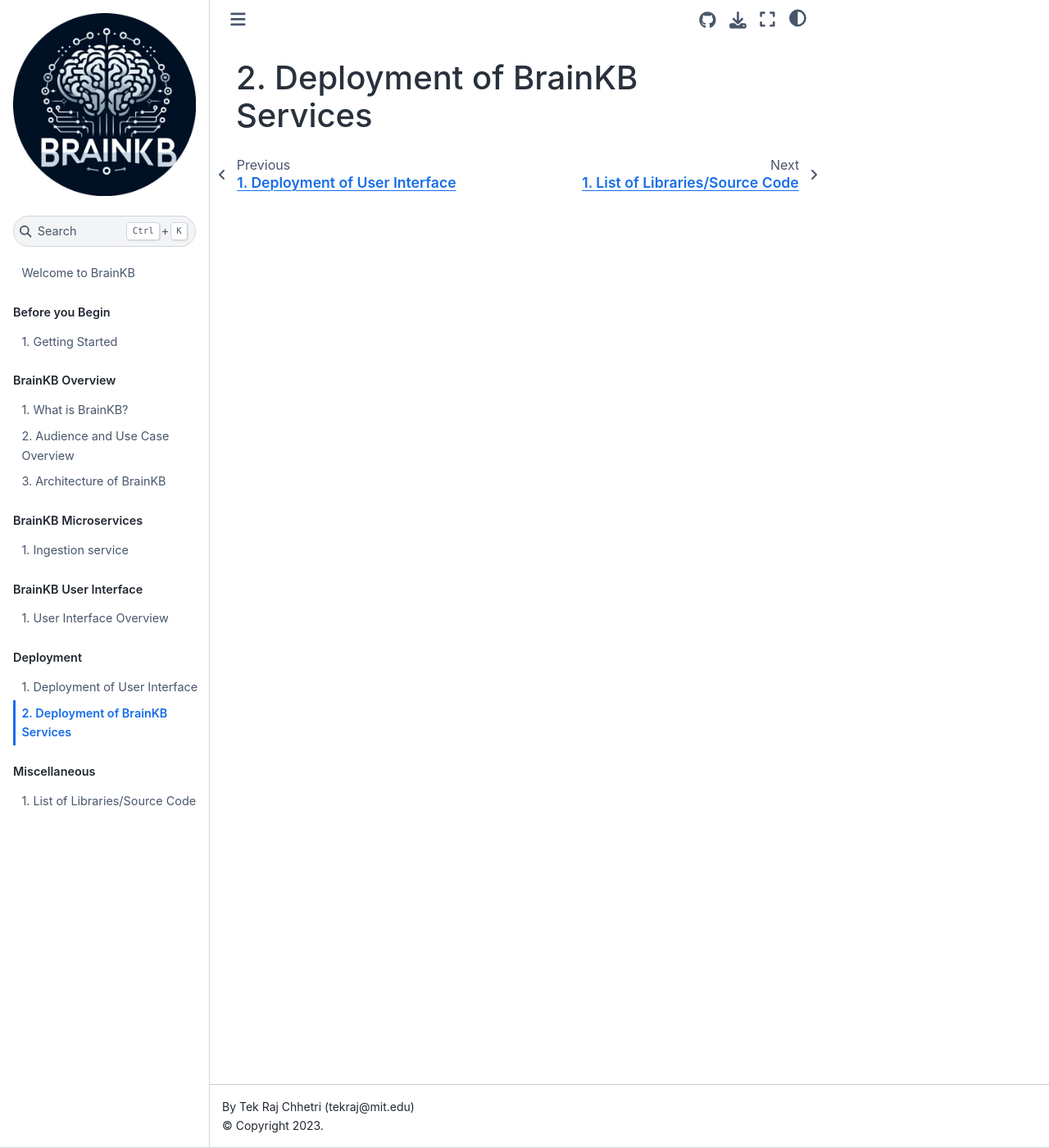
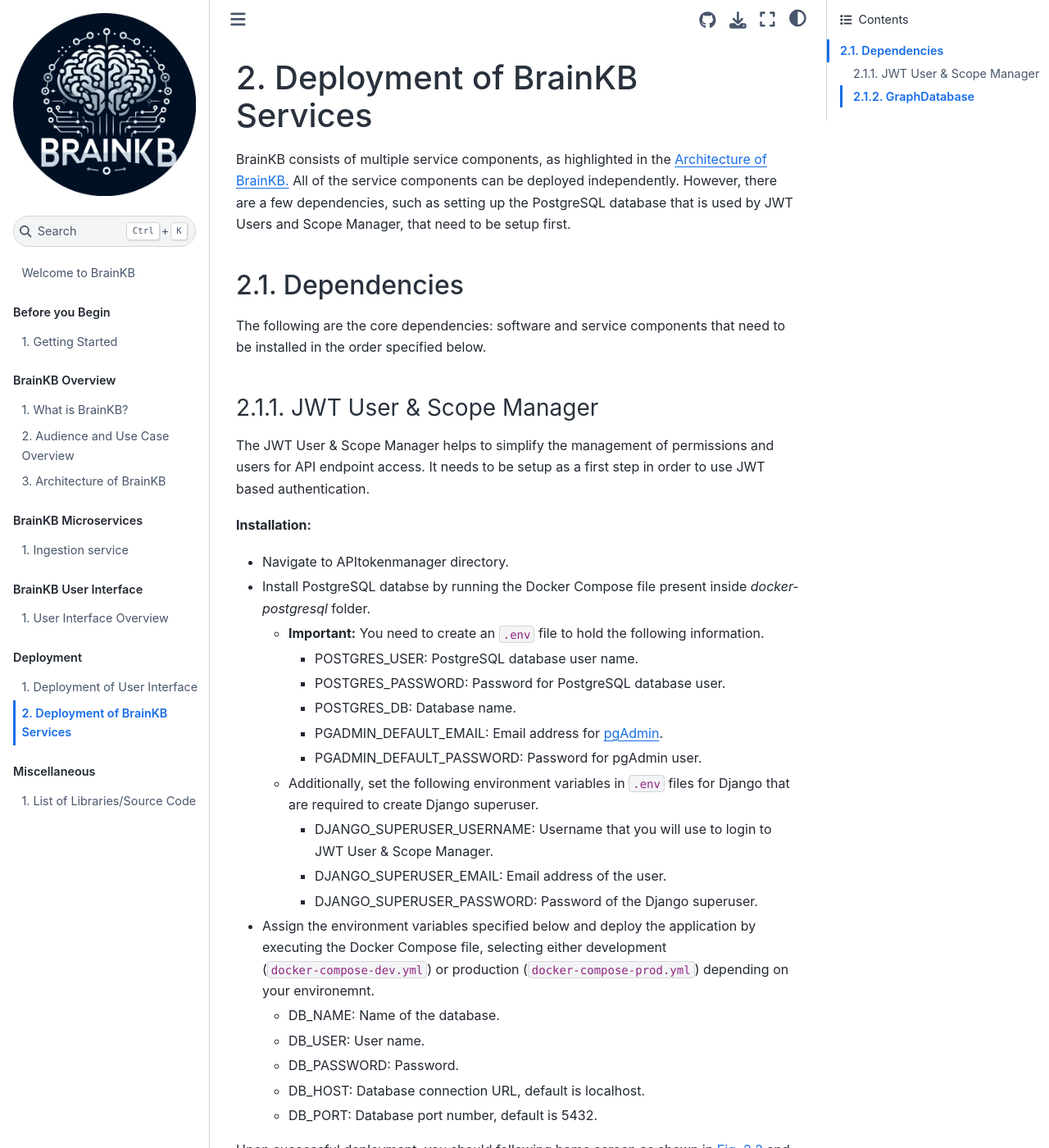
Before and after one commit to sensein/brainkbdocs, a Jupyter Book: the page built from docs/deployment_braikbservices.md, in a window 1280 px wide and 1400 px high. Shown: the whole window at 82% size. Built offline with Jupyter Book 1.0.4 settings and Sphinx 7.4.7 and the Sphinx Book theme 1.1.4, drawn with Linux system fonts in a browser that asks for light colours; some of the changed text lies outside the part shown.

Commit message:
deployment instructions updated for JWT User & Scope Manager

````diff
--- a/docs/deployment_braikbservices.md
+++ b/docs/deployment_braikbservices.md
@@ -1 +1,49 @@
 # Deployment of BrainKB Services
+
+BrainKB consists of multiple service components, as highlighted in the {ref}`brainkb_architecture_figure` All of the service components can be deployed independently. However, there are a few dependencies, such as setting up the PostgreSQL database that is used by JWT Users and Scope Manager, that need to be setup first.
+
+<!-- <p style="color:red;">To ease the deployment process, all of the service components have been containerized and can be installed with minimal configuration by using Docker Compose.</p> -->
+
+## Dependencies
+
+The following are the core dependencies: software and service components that need to be installed in the order specified below.
+
+### JWT User & Scope Manager
+The JWT User & Scope Manager helps to simplify the management of permissions and users for API endpoint access. It needs to be setup as a first step in order to use JWT based authentication.
+
+**Installation:**
+- Navigate to APItokenmanager directory.
+- Install PostgreSQL databse by running the Docker Compose file present inside _docker-postgresql_ folder.
+	- **Important:** You need to create an `.env` file to hold the following information.
+
+		- POSTGRES_USER: PostgreSQL database user name.
+		- POSTGRES_PASSWORD: Password for PostgreSQL database user.
+		- POSTGRES_DB: Database name.
+		- PGADMIN_DEFAULT_EMAIL: Email address for [pgAdmin](https://www.pgadmin.org).
+		- PGADMIN_DEFAULT_PASSWORD: Password for pgAdmin user.
+	- Additionally, set the following environment variables in `.env` files for Django that are required to create Django superuser.
+		- DJANGO_SUPERUSER_USERNAME: Username that you will use to login to JWT User & Scope Manager.
+		- DJANGO_SUPERUSER_EMAIL: Email address of the user.
+		- DJANGO_SUPERUSER_PASSWORD: Password of the Django superuser.
+- Assign the environment variables specified below and deploy the application by executing the Docker Compose file, selecting either development (`docker-compose-dev.yml`) or production (`docker-compose-prod.yml`) depending on your environemnt.
+	- DB_NAME: Name of the database.
+	- DB_USER: User name.
+	- DB_PASSWORD: Password.
+	- DB_HOST: Database connection URL, default is localhost.
+	- DB_PORT: Database port number, default is 5432.
+
+Upon successful deployment, you should following home screen as shown in {numref}`jwtuserhome` and manage users and permissions (see {numref}`jwtuserupdateinfo`).
+
+```{figure} jwtuserhome.png
+:name: jwtuserhome
+JWT User & Scope Manager landing page.
+```
+
+```{figure} jwtuserupdateinfo.png
+:name: jwtuserupdateinfo
+JWT User & Scope Manager - Updating user information.
+```
+
+### GraphDatabase
+
+<b style="color:red;">Note:</b>
````
Also changed, not shown: docs/jwtuserhome.png (added), docs/jwtuserloginhome.png (added), docs/jwtuserupdateinfo.png (added).
